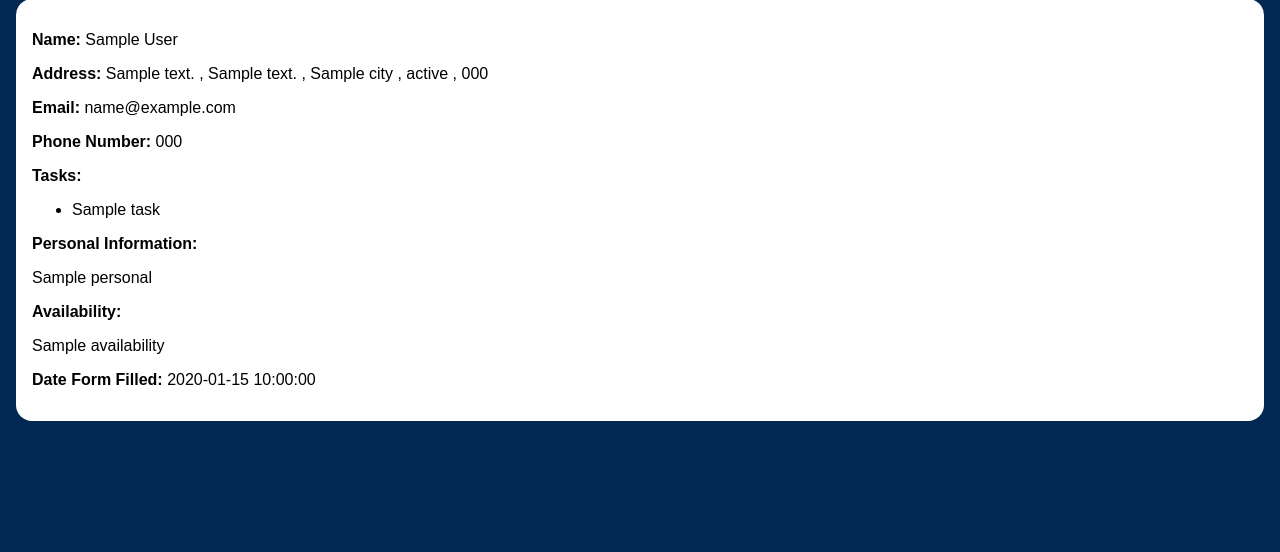
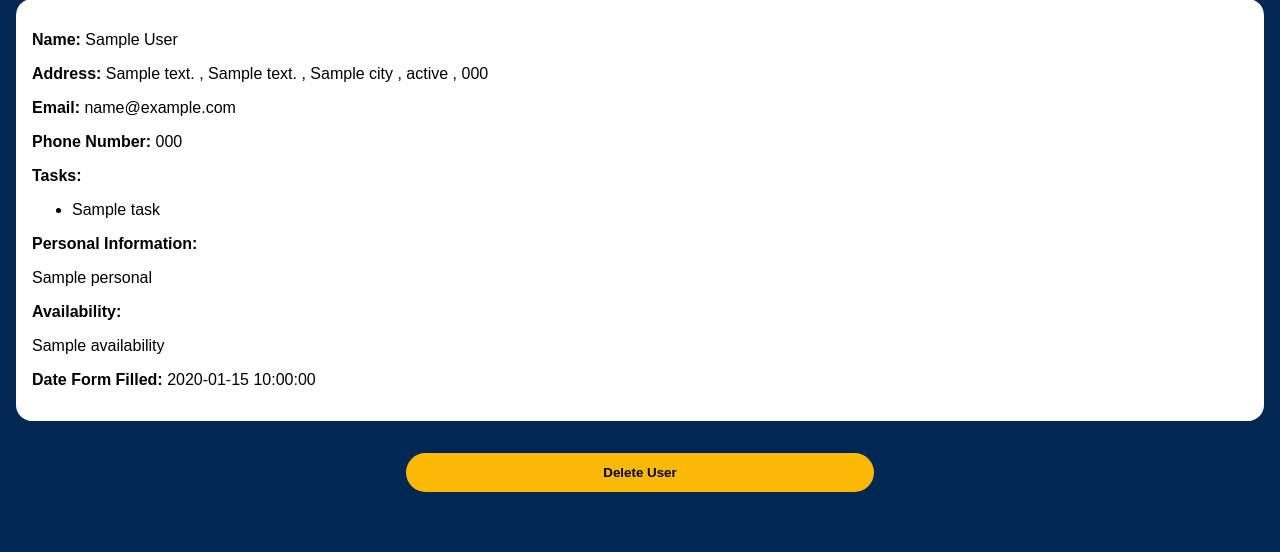
Before and after one commit to TaebForAssembly/taeb_server, a Flask app: template api/templates/information/volunteer_info.html in a window 1280 px wide. Shown: the part 248-800 px from the top of the page. Run offline with Flask 3, Linux system fonts and the light colour scheme; the template is opened without the code that fills it: most values are stand-ins (such as "Sample title", 1, 10 or a date in 2020); parts of the project's set-up code (start-up, migrations or seed data) failed here and were passed over.

Commit message:
Feat: Delete Volunteer Capability

```diff
--- a/api/templates/information/volunteer_info.html
+++ b/api/templates/information/volunteer_info.html
@@ -37,5 +37,37 @@
       <p><b>Date Form Filled:</b> {{volunteer.created_at}}</p>
     </div>
   </div>
+
+  <div class="content">
+    <form id="delete_volunteer_form" data-id="{{volunteer.id}}">
+      <input type="submit" value="Delete User" style="width:100%;"/>
+    </form>
+    <p id="delete_volunteer_form_error"></p>
+  </div>
+
+  <script>
+    const form = document.getElementById("delete_volunteer_form");
+
+    form.onsubmit = function () {
+      if (!confirm("Are you sure you want to delete this user?")) return false;
+
+      document.getElementById("delete_volunteer_form_error").innerHTML = "";
+
+      fetch(`/volunteer/${form.getAttribute("data-id")}`, {
+        method: "DELETE"
+      })
+      .then(response => response.json())
+      .then(({success, message}) => {
+        if (success) {
+          alert(message);
+          window.location.replace("/view/volunteers");
+        }
+        else document.getElementById("delete_volunteer_form_error").innerHTML = `Error: ${message}`;
+      })
+      .catch(() => document.getElementById("delete_volunteer_form_error").innerHTML = "Error: Server Error");
+
+      return false;
+    }
+  </script>
 {% endif %}
 {% endblock %}
--- a/api/view.py
+++ b/api/view.py
@@ -1,4 +1,4 @@
-from flask import Blueprint, render_template, redirect, url_for
+from flask import Blueprint, render_template, redirect, url_for, flash
 from .db import supabase_admin, signed_in
 from supabase import PostgrestAPIError
 from datetime import datetime
```
Also changed, not shown: api/volunteer.py (+27 -1 lines). Lines whose indentation alone changed are shown as unchanged.
